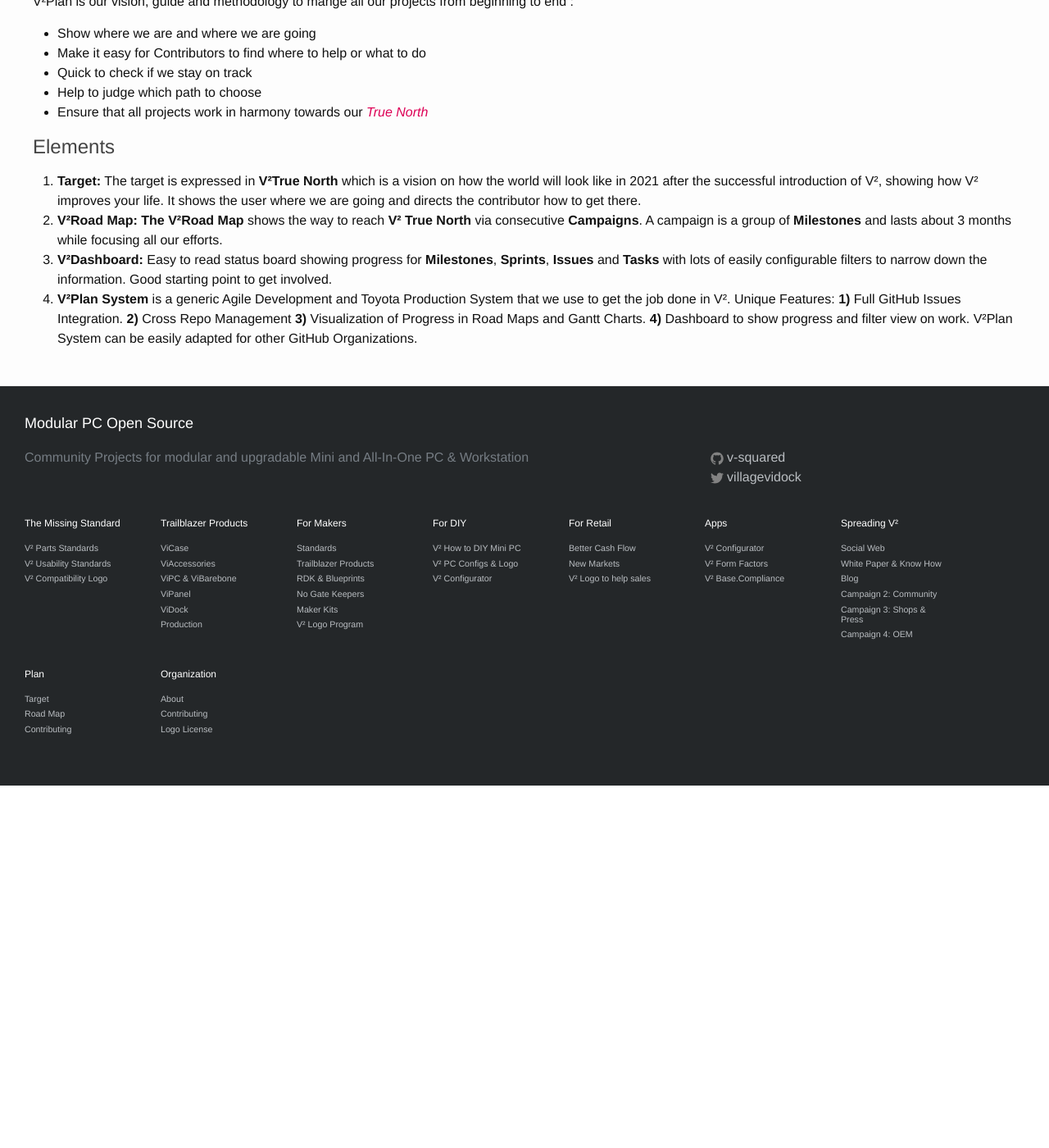
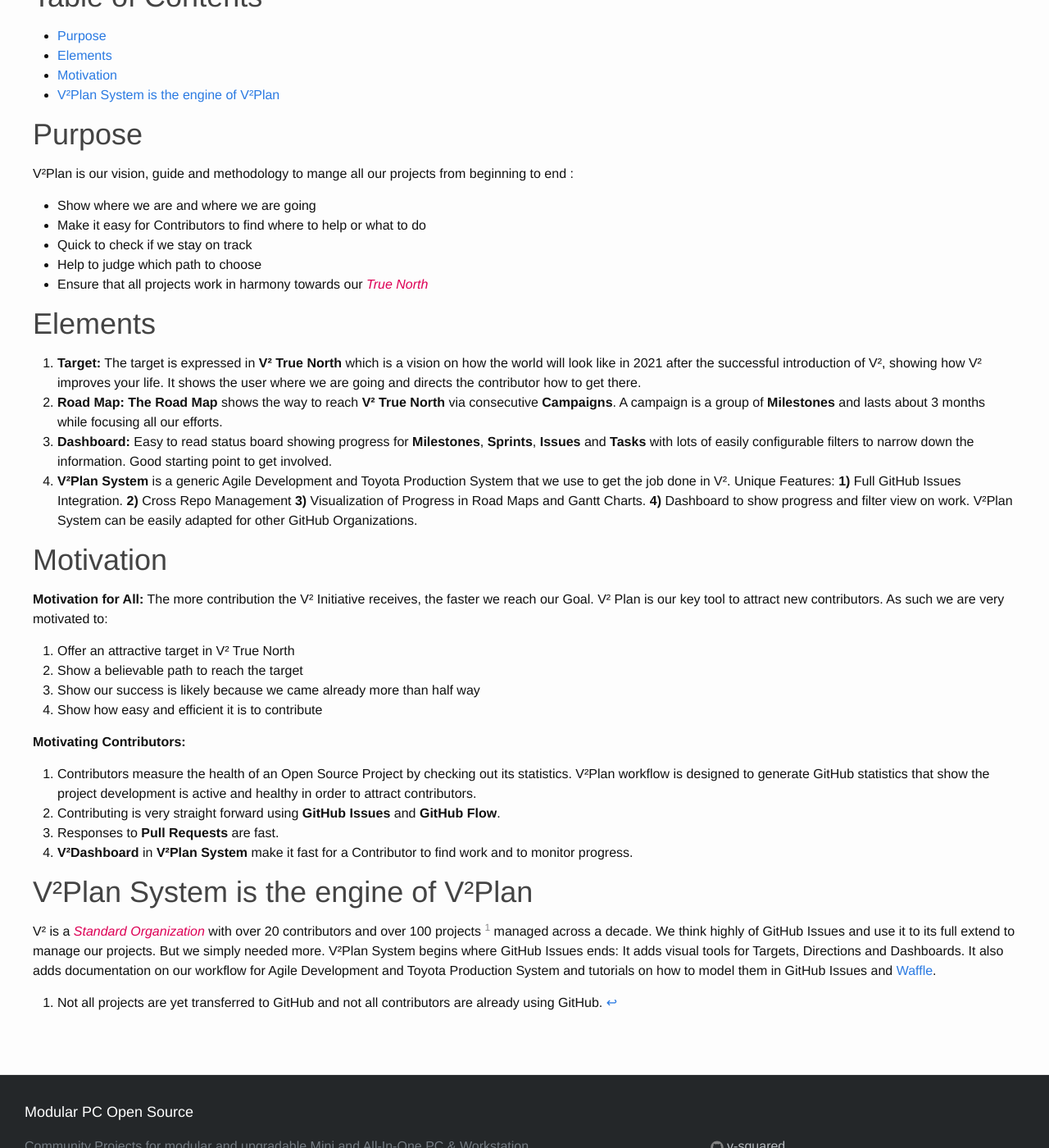
Before and after one commit to V-Squared/v2-Plan, a Jekyll site: the page built from index.md, in a window 1280 px wide and 1400 px high, scrolled down 501 px. Shown: the whole window at 82% size. Built offline with Jekyll 4.4.1, drawn with Linux system fonts in a browser that asks for light colours; nearby versions of some CDN libraries; before the commit the page ends 1459 px from its top, so only the background shows below that.

Commit message:
Added writing about V²Plan System

```diff
--- a/index.md
+++ b/index.md
@@ -1,10 +1,17 @@
 ---
-layout: default
+layout: page
 title: V² Plan Home
 description: How V² will improve your life, how we make it happen and how you can help. In addition V²Plan System is growing into a generic Agile Development & Toyota Production System easily adaptable to any GitHub Organization.
 ---
 
-## Purpose <a name="purpose"></a>
+# Table of Contents
+- [Purpose](#purpose)
+- [Elements](#elements)
+- [Motivation](#motivation)
+- [V²Plan System is the engine of V²Plan](#engine)
+
+
+# Purpose <a name="purpose"></a>
 V²Plan is our vision, guide and methodology to mange all our projects from beginning to end :
 
 - Show where we are and where we are going
@@ -15,8 +22,33 @@ V²Plan is our vision, guide and methodology to mange all our projects from begi
 
 
 
-## Elements <a name="elements"></a>
-1. **Target:** The target is expressed in **V²True North** which is a vision on how the world will look like in 2021 after the successful introduction of V², showing how V² improves your life. It shows the user where we are going and directs the contributor how to get there.
-2. **V²Road Map:** **The V²Road Map** shows the way to reach **V² True North** via consecutive **Campaigns**. A campaign is a group of **Milestones** and lasts about 3 months while focusing all our efforts.
-3. **V²Dashboard:**  Easy to read status board showing progress for **Milestones**, **Sprints**, **Issues** and **Tasks** with lots of easily configurable filters to narrow down the information. Good starting point to get involved.
+# Elements <a name="elements"></a>
+1. **Target:** The target is expressed in **V² True North** which is a vision on how the world will look like in 2021 after the successful introduction of V², showing how V² improves your life. It shows the user where we are going and directs the contributor how to get there.
+2. **Road Map:** **The Road Map** shows the way to reach **V² True North** via consecutive **Campaigns**. A campaign is a group of **Milestones** and lasts about 3 months while focusing all our efforts.
+3. **Dashboard:**  Easy to read status board showing progress for **Milestones**, **Sprints**, **Issues** and **Tasks** with lots of easily configurable filters to narrow down the information. Good starting point to get involved.
 4. **V²Plan System** is a generic Agile Development and Toyota Production System  that we use to get the job done in V². Unique Features: **1)** Full GitHub Issues Integration. **2)** Cross Repo Management **3)** Visualization of Progress in Road Maps and Gantt Charts. **4)** Dashboard to show progress and filter view on work. V²Plan System can be easily adapted for other GitHub Organizations.
+
+
+
+# Motivation <a name="motivation"></a>
+
+**Motivation for All:** The more contribution the V² Initiative receives, the faster we reach our Goal. V² Plan is our key tool to attract new contributors. As such we are very motivated to:
+
+1. Offer an attractive target in V² True North
+2. Show a believable path to reach the target
+3. Show our success is likely because we came already more than half way
+4. Show how easy and efficient it is to contribute
+
+**Motivating Contributors:**
+
+1. Contributors measure the health of an Open Source Project by checking out its statistics. V²Plan workflow is designed to generate GitHub statistics that show the project development is active and healthy in order to attract contributors.
+2. Contributing is very straight forward using **GitHub Issues** and **GitHub Flow**.
+3. Responses to **Pull Requests** are fast.
+4. **V²Dashboard** in **V²Plan System** make it fast for a Contributor to find work and to monitor progress.
+
+
+# V²Plan System is the engine of V²Plan <a name="engine"></a>
+V² is a *Standard Organization* with over 20 contributors and over 100 projects [^1] managed across a decade. We think highly of GitHub Issues and use it to its full extend to manage our projects. But we simply needed more. V²Plan System begins where GitHub Issues ends: It adds visual tools for Targets, Directions and Dashboards. It also adds documentation on our workflow for Agile Development and Toyota Production System and tutorials on how to model them in  GitHub Issues and [Waffle](https://waffle.io/).
+
+
+[^1]: Not all projects are yet transferred to GitHub and not all contributors are already using GitHub.
```
